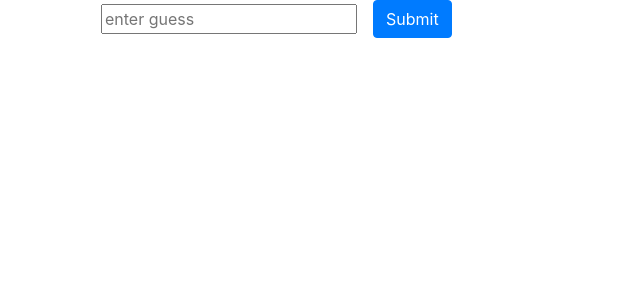
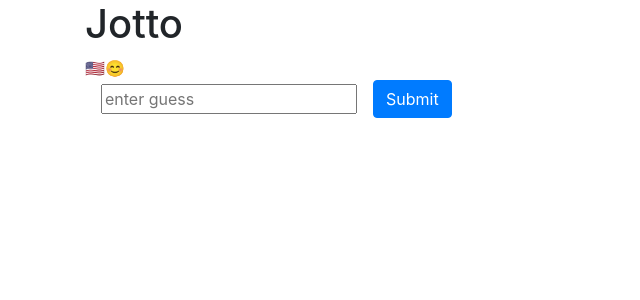
Before and after one commit to buaiscia/jotty-testing-context, a React (Create React App) app: page / in a window 1280 px wide. Shown: the top 300 px of the page, without its empty margins (0-640 px from the left). Built offline with nearby package versions, Linux system fonts and the light colour scheme.

Commit message:
add language context

```diff
--- a/src/App.js
+++ b/src/App.js
@@ -4,11 +4,15 @@
 import GuessWords from "./components/GuessWords";
 import Input from "./components/Input";
 import hookActions from "./hooks/hookActions";
+import languageContext from "./contexts/languageContext";
+import LanguagePicker from "./components/LanguagePicker";
 
 const reducer = (state, action) => {
   switch (action.type) {
     case "setSecretWord":
       return { ...state, secretWord: action.payload };
+    case "setLanguage":
+      return { ...state, language: action.payload };
     default:
       throw new Error(`Invalid action type ${action.type}`);
   }
@@ -18,6 +22,8 @@
 
   const setSecretWord = secretWord =>
     dispatch({ type: "setSecretWord", payload: secretWord });
+  const setLanguage = language =>
+    dispatch({ type: "setLanguage", payload: language });
 
   React.useEffect(() => {
     hookActions.getSecretWord(setSecretWord);
@@ -36,7 +42,11 @@
 
   return (
     <div data-test="component-app" className="container">
-      <Input secretWord={state.secretWord} />
+      <h1>Jotto</h1>
+      <languageContext.Provider value={state.language}>
+        <LanguagePicker setLanguage={setLanguage} />
+        <Input secretWord={state.secretWord} />
+      </languageContext.Provider>
     </div>
   );
 }
--- /dev/null
+++ b/src/contexts/languageContext.js
@@ -0,0 +1,3 @@
+import React from "react";
+
+export default React.createContext("en");
```
